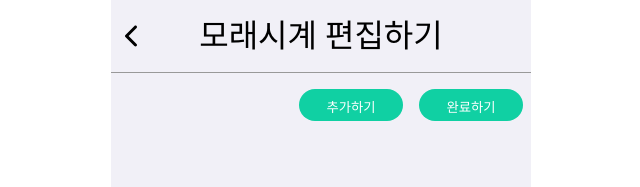
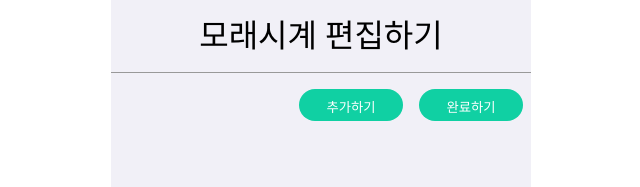
Before and after one commit to prgrms-fe-devcourse/FEDC2_TimeDivider_Root, a React (Create React App) app: page /updateTimeDivider in a window 1280 px wide. Shown: the top 187 px of the page, without its empty margins (319-959 px from the left). Built offline with nearby package versions, Linux system fonts and the light colour scheme.

Commit message:
refactor: 레이아웃 설정, 불필요한 아이콘 삭제

```diff
--- a/src/components/Timer.jsx
+++ b/src/components/Timer.jsx
@@ -3,6 +3,7 @@ import { useRecoilState } from 'recoil'
 import { timerState } from '../atom'
 import React, { useEffect } from 'react'
 import styled from 'styled-components'
+import Text from './Text'
 
 export function Timer({ expiryTimestamp, autoStart = false, id, name, onClick = () => {} }) {
 	const { seconds, minutes, hours, days, isRunning, start, pause, resume, restart } = useTimer({
@@ -32,10 +33,11 @@ export function Timer({ expiryTimestamp, autoStart = false, id, name, onClick =
 	}, [timers])
 	return (
 		<TimerWrapper id={id} onClick={onClick} isRunning={isRunning}>
-			<Name>{name}</Name>
+			<Name>
+				<Text>{name}</Text>
+			</Name>
 			<Time>
 				<span>{hours}</span>:<span>{minutes}</span>:<span>{seconds}</span>
-				<div>{isRunning ? '실행중' : '정지'}</div>
 			</Time>
 		</TimerWrapper>
 	)
@@ -44,8 +46,8 @@ export function Timer({ expiryTimestamp, autoStart = false, id, name, onClick =
 const TimerWrapper = styled.div`
 	width: 8rem;
 	height: 8rem;
-	background-color: ${props => (props.isRunning ? 'orange' : 'antiquewhite')};
-	border: 1px solid black;
+	background-color: ${props => (props.isRunning ? '#94B49F' : '#FCF8E8')};
+	border: 1px solid #94b49f;
 	text-align: center;
 `
 const Time = styled.div`
--- a/src/pages/updateTimeDivider.jsx
+++ b/src/pages/updateTimeDivider.jsx
@@ -59,8 +59,8 @@ const UpdateTimeDivider = () => {
 		setTimers(newTimers)
 	}
 	return (
-		<>
-			<NavBar backIcon>모래시계 편집하기</NavBar>
+		<Wrapper>
+			<NavBar>모래시계 편집하기</NavBar>
 			<ToolBar>
 				<Button
 					size={'md'}
@@ -136,7 +136,7 @@ const UpdateTimeDivider = () => {
 					</form>
 				)}
 			</Modal>
-		</>
+		</Wrapper>
 	)
 }
 
@@ -148,14 +148,20 @@ const timeToExpiryTime = time => {
 const hmsToTime = (hour = 0, minute = 0, seconds = 0) => {
 	return hour * 60 * 60 + minute * 60 + seconds
 }
-
+const Wrapper = styled.div`
+	display: flex;
+	flex-direction: column;
+	width: 100%;
+	justify-content: center;
+	align-items: center;
+`
 const TimerArea = styled.div`
 	display: flex;
-	justify-content: space-between;
 	background-color: ${props => (props.mode === 'doneMode' ? 'skyblue' : 'none')};
 	flex-wrap: wrap;
 	width: 100%;
-	height: 30rem;
+	margin-left: 1rem;
+	gap: 0.5rem;
 `
 const ToolBar = styled.div`
 	display: flex;
```
